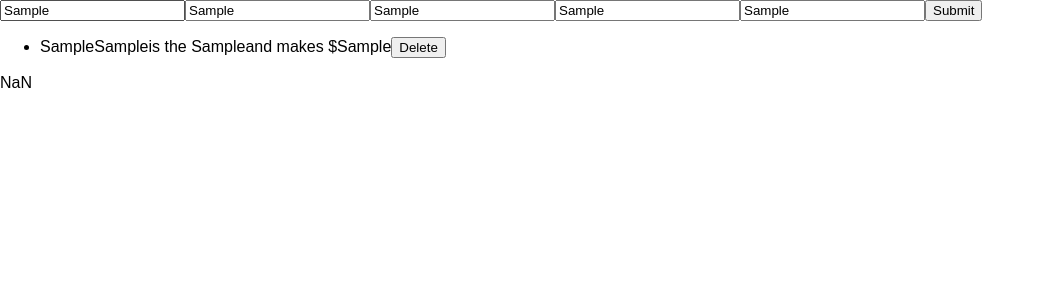
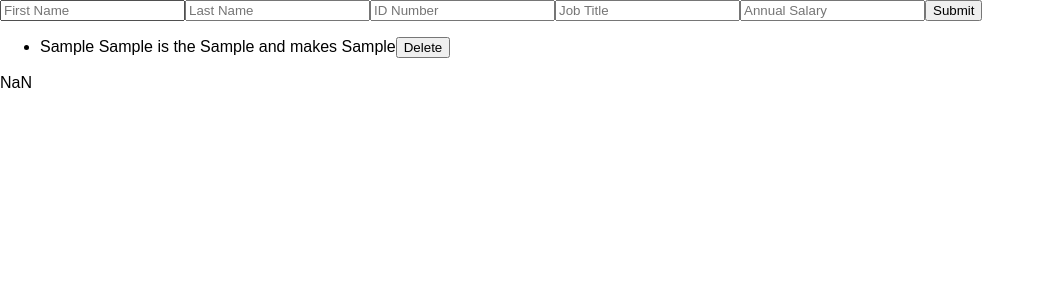
Before and after one commit to LukeSchlangen/react-salary-calculator, a React (Create React App) app: page / in a window 1280 px wide. Both pictures are taken after typing "Sample", "Sample", "Sample", "Sample", "Sample" into the empty fields and a click on the input "Submit". Shown: the top 300 px of the page, without its empty margins (0-1045 px from the left). Built offline with nearby package versions, Linux system fonts and the light colour scheme.

Commit message:
clear employee fields on submit

```diff
--- a/src/components/EmployeeForm/EmployeeForm.js
+++ b/src/components/EmployeeForm/EmployeeForm.js
@@ -1,19 +1,23 @@
 import React, { Component } from 'react';
 import PropTypes from 'prop-types';
+
+const emptyEmployeeObject = {
+  firstName: '',
+  lastName: '',
+  idNumber: '',
+  jobTitle: '',
+  annualSalary: '',
+};
 
 class EmployeeForm extends Component {
   constructor() {
     super();
-    this.state = {
-      firstName: '',
-      lastName: '',
-      idNumber: '',
-      jobTitle: '',
-      annualSalary: '',
-    };
+
+    this.state = emptyEmployeeObject;
 
     this.handleChange = this.handleChange.bind(this);
     this.handleSubmit = this.handleSubmit.bind(this);
+    this.clearEmployeeFields = this.clearEmployeeFields.bind(this);
   }
 
   handleChange(event) {
@@ -25,6 +29,11 @@ class EmployeeForm extends Component {
   handleSubmit(event) {
     event.preventDefault();
     this.props.addEmployee(this.state);
+    this.clearEmployeeFields();
+  }
+
+  clearEmployeeFields() {
+    this.setState(emptyEmployeeObject);
   }
 
   render() {
--- a/src/components/EmployeeList/EmployeeList.js
+++ b/src/components/EmployeeList/EmployeeList.js
@@ -5,10 +5,10 @@ const EmployeeList = ({ employeeList, deleteEmployee }) => (
   <ul>
     {employeeList.map(employee => (
       <li key={employee.idNumber}>
-        {employee.firstName}
-        {employee.lastName}
-        is the {employee.jobTitle}
-        and makes ${employee.annualSalary}
+        {`${employee.firstName}
+        ${employee.lastName}
+        is the ${employee.jobTitle}
+        and makes ${employee.annualSalary}`}
         <button onClick={() => deleteEmployee(employee)}>
           Delete
         </button>
```
